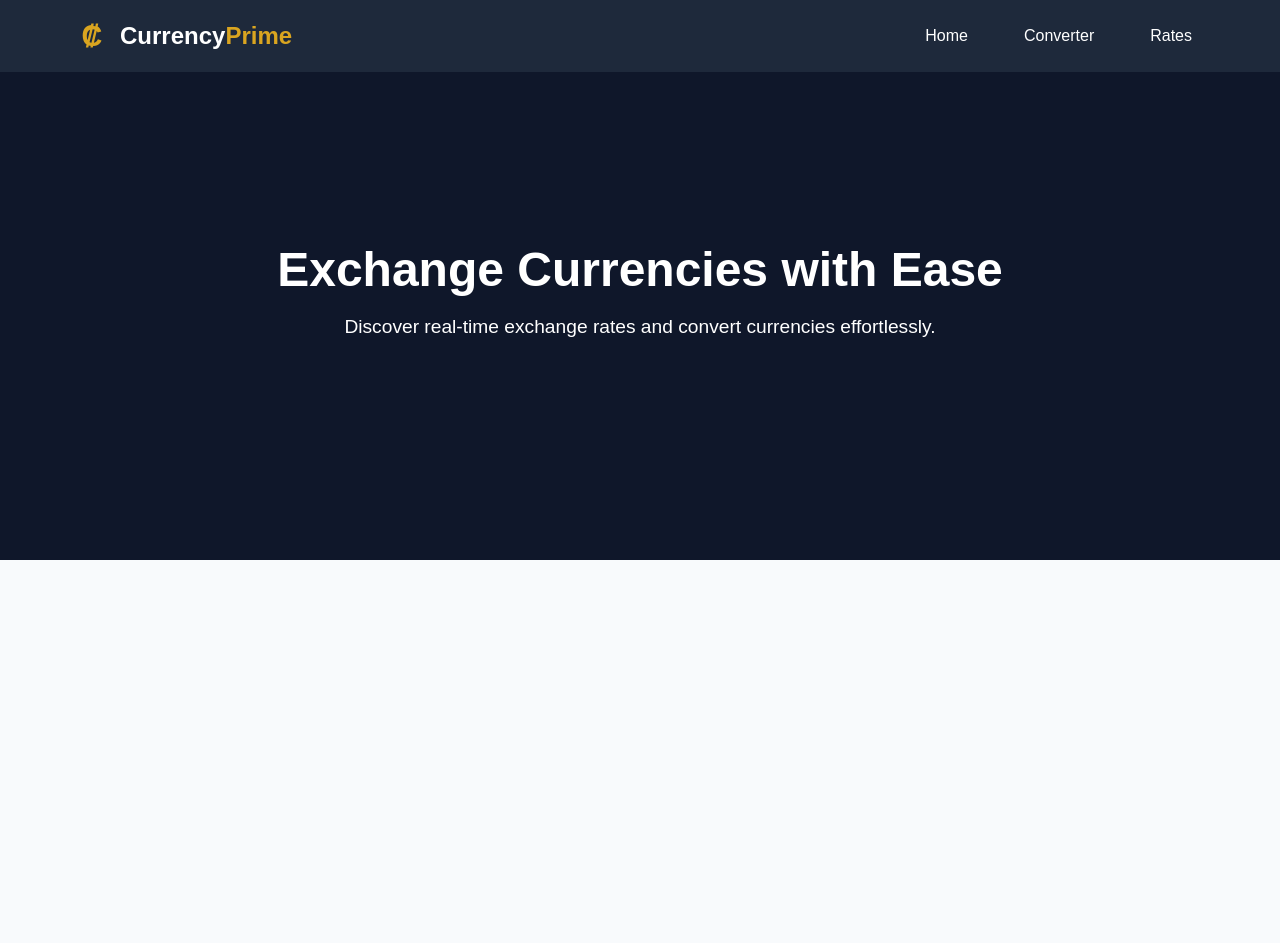
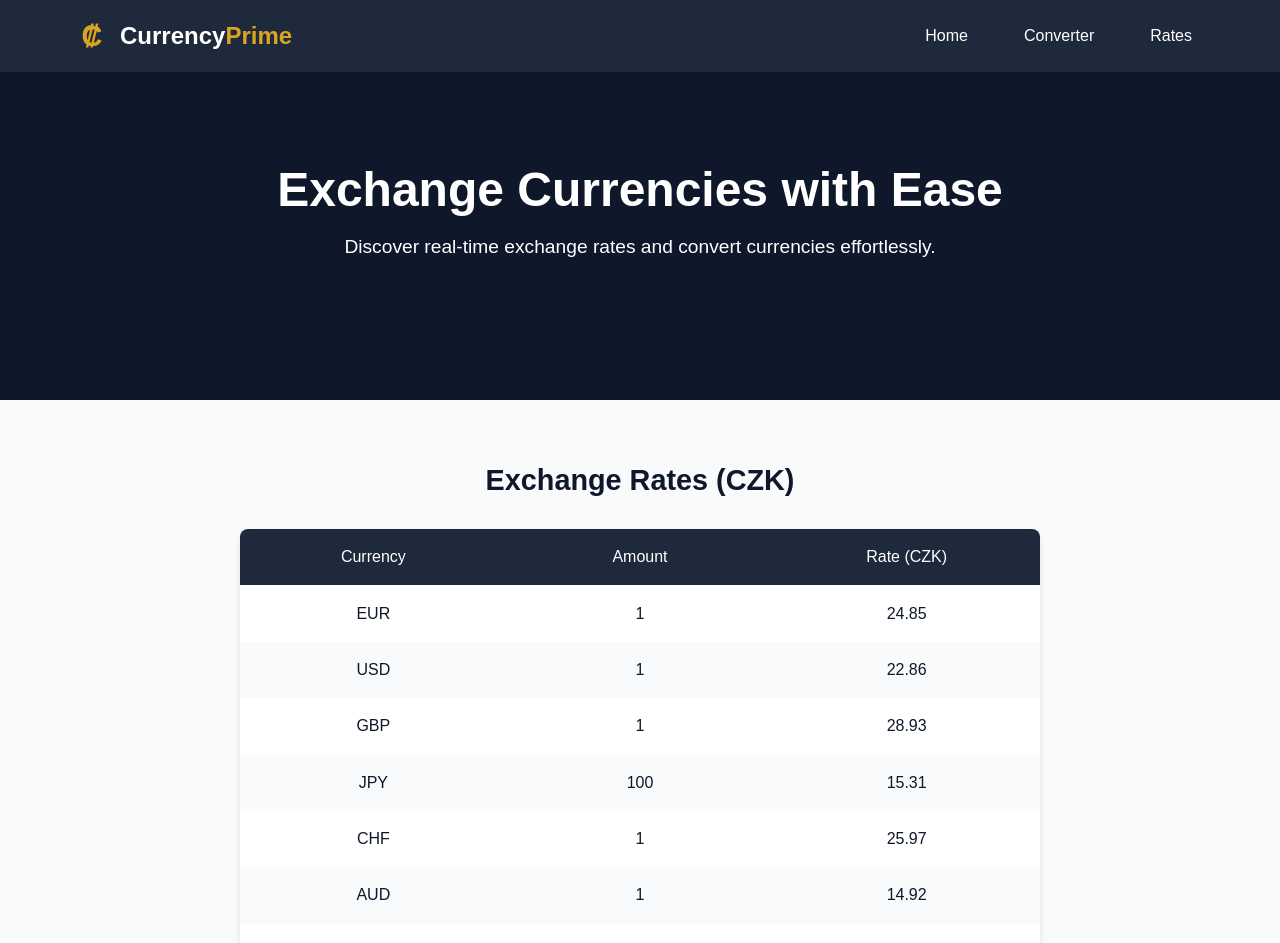
Before and after one commit to Pauldevtech/currency-prime, a React (Vite) app: page / in a window 1280 px wide. Shown: the top 943 px of the page. Built offline with nearby package versions, Linux system fonts and the light colour scheme.

Commit message:
Create Rates Table with dummy rates

```diff
--- a/src/App.tsx
+++ b/src/App.tsx
@@ -1,10 +1,9 @@
-// src/App.tsx
-import React from "react";
-import { ThemeProvider } from "styled-components";
-import { GlobalStyles } from "./styles/GlobalStyles";
-import { theme } from "./styles/theme";
-import Header from "./components/Header/Header";
-import { Hero, HeroContent, MainContent, Footer } from "./styles/Layout";
+import { ThemeProvider } from 'styled-components';
+import { GlobalStyles } from './styles/GlobalStyles';
+import { theme } from './styles/theme';
+import Header from './components/Header/Header';
+import RatesTable from './components/RatesTable/RatesTable';
+import { Hero, HeroContent, MainContent, Footer } from './styles/Layout';
 
 const App = () => {
   return (
@@ -19,7 +18,9 @@ const App = () => {
         </HeroContent>
       </Hero>
 
-      <MainContent></MainContent>
+      <MainContent>
+        <RatesTable />
+      </MainContent>
 
       <Footer>
         <p>© 2024 Currency Prime | All rights reserved</p>
--- /dev/null
+++ b/src/components/RatesTable/RatesTable.tsx
@@ -0,0 +1,52 @@
+// src/components/RatesTable/RatesTable.tsx
+import React from 'react';
+import {
+  TableContainer,
+  TableTitle,
+  TableWrapper,
+  Table,
+  Th,
+  Td,
+  Tr,
+} from './styles';
+
+const dummyRates = [
+  { currency: 'EUR', amount: 1, rate: 24.85 },
+  { currency: 'USD', amount: 1, rate: 22.86 },
+  { currency: 'GBP', amount: 1, rate: 28.93 },
+  { currency: 'JPY', amount: 100, rate: 15.31 },
+  { currency: 'CHF', amount: 1, rate: 25.97 },
+  { currency: 'AUD', amount: 1, rate: 14.92 },
+  { currency: 'CAD', amount: 1, rate: 16.89 },
+  { currency: 'PLN', amount: 1, rate: 5.73 },
+];
+
+const RatesTable: React.FC = () => {
+  return (
+    <TableContainer>
+      <TableTitle>Exchange Rates (CZK)</TableTitle>
+      <TableWrapper>
+        <Table>
+          <thead>
+            <tr>
+              <Th>Currency</Th>
+              <Th>Amount</Th>
+              <Th>Rate (CZK)</Th>
+            </tr>
+          </thead>
+          <tbody>
+            {dummyRates.map((rate) => (
+              <Tr key={rate.currency}>
+                <Td>{rate.currency}</Td>
+                <Td>{rate.amount}</Td>
+                <Td>{rate.rate.toFixed(2)}</Td>
+              </Tr>
+            ))}
+          </tbody>
+        </Table>
+      </TableWrapper>
+    </TableContainer>
+  );
+};
+
+export default RatesTable;
--- /dev/null
+++ b/src/components/RatesTable/styles.ts
@@ -0,0 +1,52 @@
+// src/components/RatesTable/styles.ts
+import styled from 'styled-components';
+
+export const TableContainer = styled.div`
+  max-width: 800px;
+  margin: 4rem auto;
+`;
+
+export const TableTitle = styled.h2`
+  color: ${({ theme }) => theme.colors.text};
+  margin-bottom: 2rem;
+  text-align: center;
+  font-size: 1.8rem;
+`;
+
+export const TableWrapper = styled.div`
+  background-color: ${({ theme }) => theme.colors.white};
+  border-radius: ${({ theme }) => theme.borderRadius.medium};
+  box-shadow: ${({ theme }) => theme.shadows.medium};
+  overflow: hidden;
+`;
+
+export const Table = styled.table`
+  width: 100%;
+  border-collapse: collapse;
+  table-layout: fixed;  // Added for consistent column widths
+`;
+
+export const Th = styled.th`
+  padding: 1.2rem;
+  background-color: ${({ theme }) => theme.colors.primary};
+  color: ${({ theme }) => theme.colors.white};
+  font-weight: 500;
+  width: 33.33%;  // Equal width for all columns
+  text-align: center;  // Center align all headers
+`;
+
+export const Td = styled.td`
+  padding: 1.2rem;
+  color: ${({ theme }) => theme.colors.text};
+  text-align: center;  // Center align all data
+`;
+
+export const Tr = styled.tr`
+  &:nth-child(even) {
+    background-color: ${({ theme }) => theme.colors.background};
+  }
+
+  &:hover {
+    background-color: ${({ theme }) => theme.colors.background};
+  }
+`;
--- a/src/styles/Layout.ts
+++ b/src/styles/Layout.ts
@@ -2,7 +2,7 @@
 import styled from 'styled-components';
 
 export const Hero = styled.section`
-  height: 70vh;
+  height: 50vh;
   display: flex;
   align-items: center;
   text-align: center;
```
